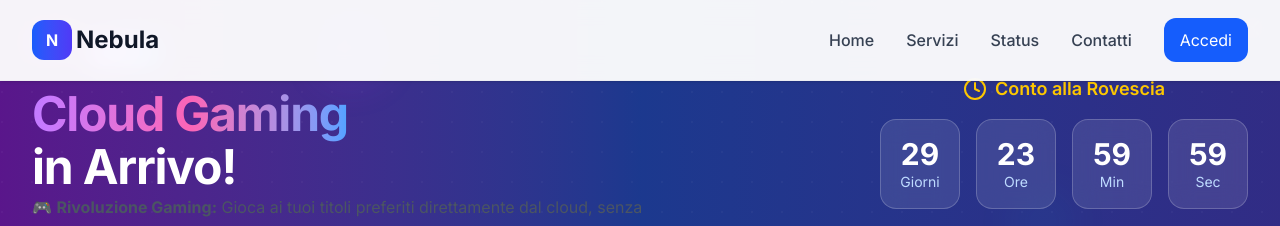
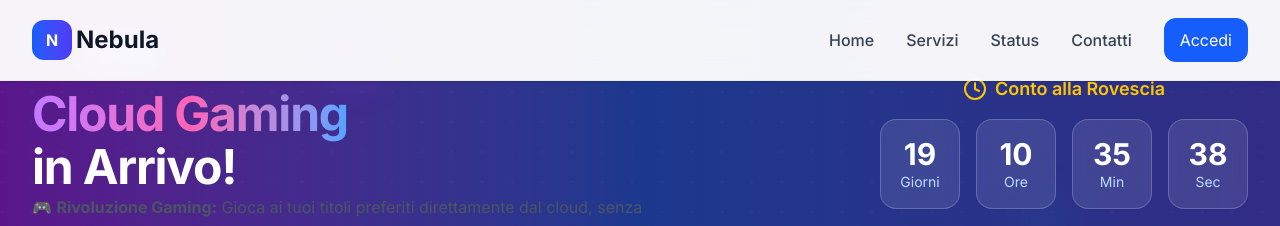
Before and after one commit to Dario-bit-cloud/nebulatech, a Next.js app: page / in a window 1280 px wide. Shown: the top 226 px of the page. Built offline with nearby package versions, Linux system fonts and the light colour scheme.

Commit message:
Update CloudGamingAnnouncement.tsx

```diff
--- a/src/components/CloudGamingAnnouncement.tsx
+++ b/src/components/CloudGamingAnnouncement.tsx
@@ -14,9 +14,8 @@ export default function CloudGamingAnnouncement() {
   const [timeLeft, setTimeLeft] = useState<TimeLeft>({ days: 0, hours: 0, minutes: 0, seconds: 0 })
   const [isVisible, setIsVisible] = useState(true)
 
-  // Data di lancio del cloud gaming (30 giorni da ora)
-  const launchDate = new Date()
-  launchDate.setDate(launchDate.getDate() + 30)
+  // Data di lancio del cloud gaming - 27 settembre 2025 a mezzanotte
+  const launchDate = new Date('2025-09-27T00:00:00')
 
   useEffect(() => {
     const timer = setInterval(() => {
```
